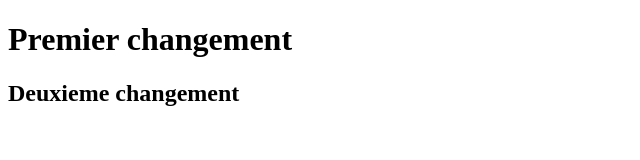
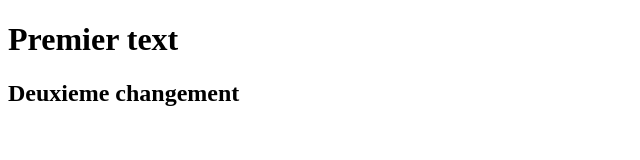
Before and after one commit to Virginie-Grrf/helloWorld, a plain HTML site: page index.html in a window 1280 px wide. Shown: the whole page, without its empty margins (0-640 px from the left). Drawn offline with Linux system fonts and the light colour scheme.

Commit message:
Ajoute un h1 dans le body

```diff
--- a/index.html
+++ b/index.html
@@ -7,7 +7,7 @@
     <title>Hello World</title>
 </head>
 <body>
-    <h1>Premier changement</h1>
+    <h1>Premier text</h1>
     <h2>Deuxieme changement</h2>
 </body>
 </html>
```
